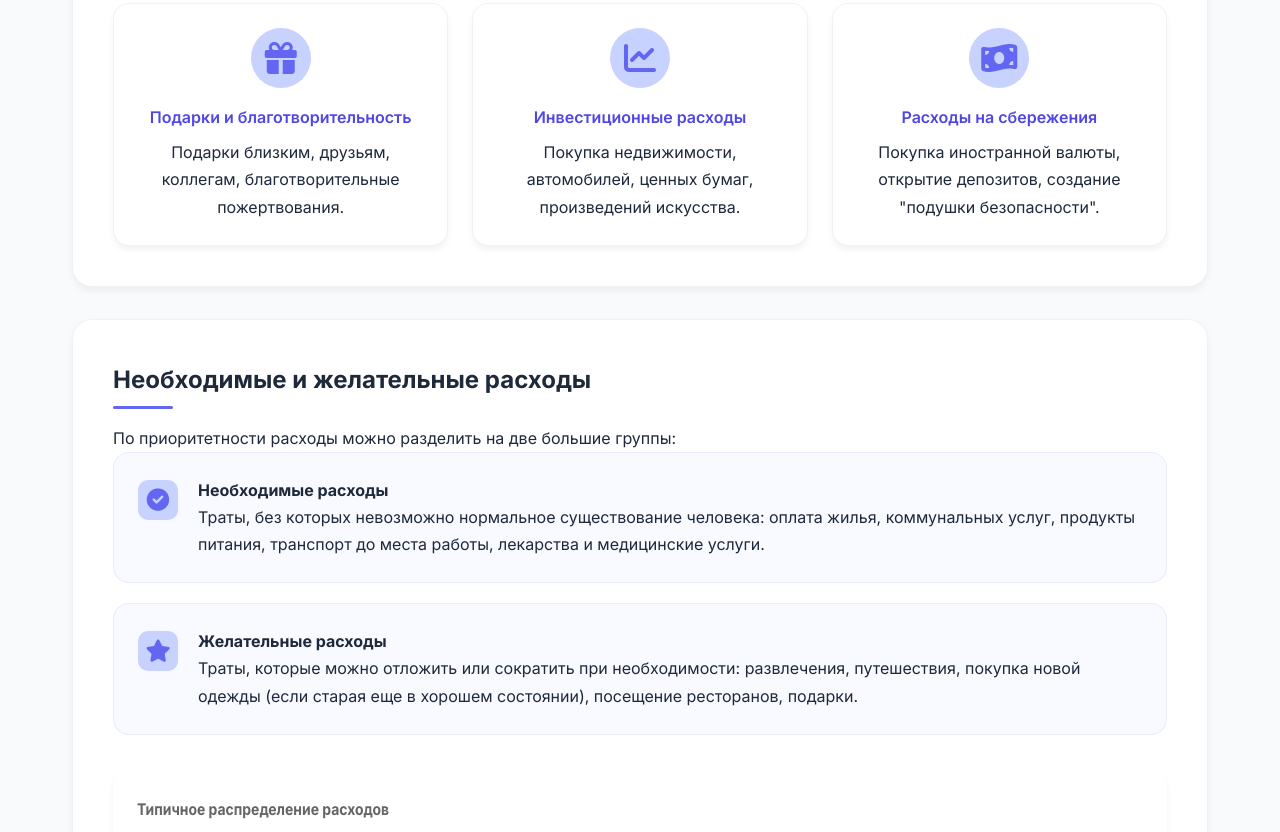
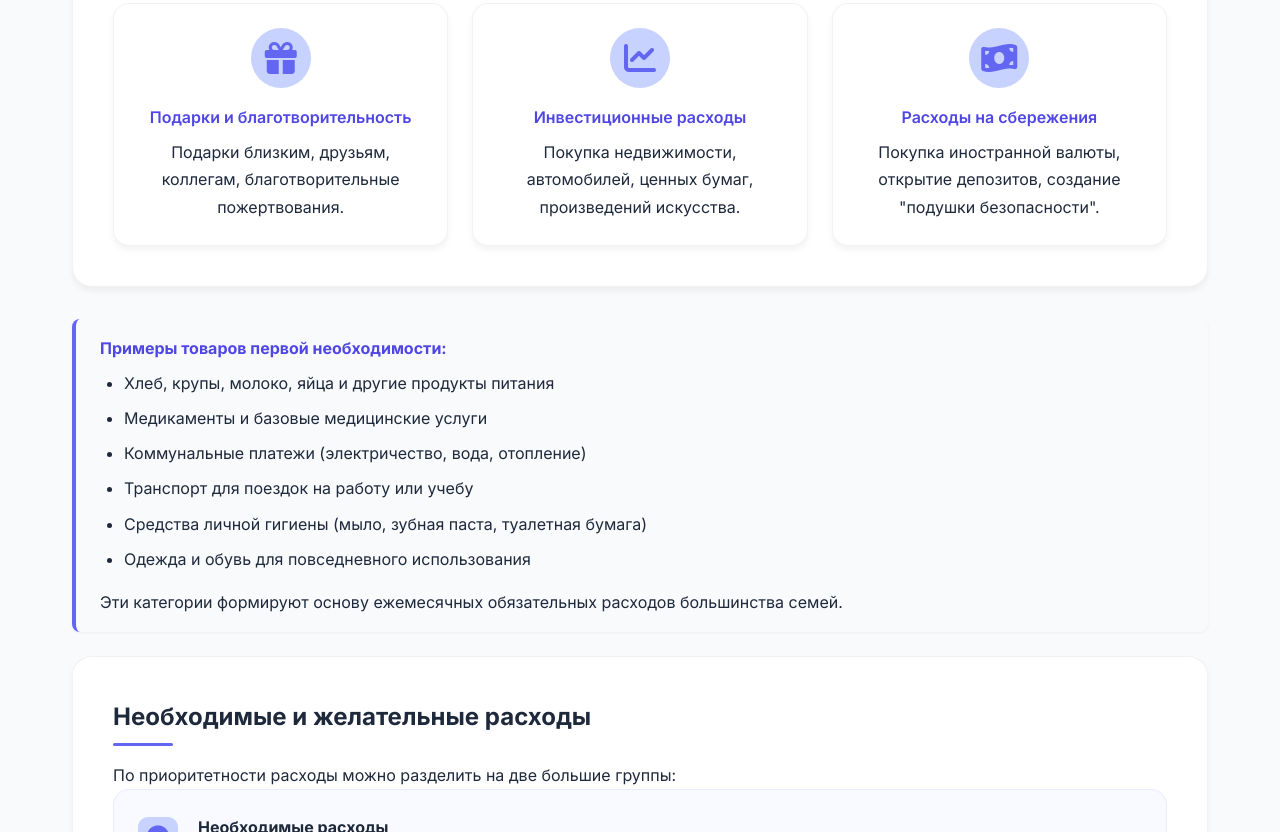
Before and after one commit to Financialsmartbook/Financial-Smart-book, a plain HTML site: page subtopic2-2.html in a window 1280 px wide. Shown: the part 1717-2549 px from the top of the page. Drawn offline with nearby package versions, Linux system fonts and the light colour scheme.

Commit message:
Обновлены данные

```diff
--- a/subtopic2-2.html
+++ b/subtopic2-2.html
@@ -699,6 +699,28 @@
                 font-size: 2rem;
             }
         }
+        .example-box {
+    background: #f8fafc;
+    border-left: 4px solid #6366f1;
+    padding: 1rem 1.5rem;
+    margin: 1.5rem 0;
+    border-radius: 0.5rem;
+    box-shadow: 0 1px 3px rgba(0, 0, 0, 0.05);
+}
+
+.example-box h4 {
+    margin-top: 0;
+    color: var(--secondary);
+}
+
+.example-box ul {
+    padding-left: 1.5rem;
+    margin: 0.5rem 0 1rem;
+}
+
+.example-box li {
+    margin-bottom: 0.5rem;
+}
     </style>
 </head>
 <body>
@@ -738,7 +760,7 @@
                 <div class="stats-grid">
                     <div class="stat-card">
                         <div class="stat-value">70%</div>
-                        <div class="stat-description">Расходов у среднего россиянина приходится на товары первой необходимости</div>
+                        <div class="stat-description">В среднем составляют расходы россиянина на товары первой необходимости</div>
                     </div>
                     <div class="stat-card">
                         <div class="stat-value">15%</div>
@@ -755,7 +777,6 @@
             <section class="section-card">
                 <h2 class="section-title">Группы расходов</h2>
                 <p>Расходы можно классифицировать по различным критериям. Наиболее распространенным является деление на следующие группы:</p>
-
                 <div class="expense-categories">
                     <div class="category-card">
                         <div class="category-icon">
@@ -806,6 +827,20 @@
                     </div>
                 </div>
             </section>
+            </section>
+            <div class="example-box">
+    <h4>Примеры товаров первой необходимости:</h4>
+    <ul>
+        <li>Хлеб, крупы, молоко, яйца и другие продукты питания</li>
+        <li>Медикаменты и базовые медицинские услуги</li>
+        <li>Коммунальные платежи (электричество, вода, отопление)</li>
+        <li>Транспорт для поездок на работу или учебу</li>
+        <li>Средства личной гигиены (мыло, зубная паста, туалетная бумага)</li>
+        <li>Одежда и обувь для повседневного использования</li>
+    </ul>
+    <p>Эти категории формируют основу ежемесячных обязательных расходов большинства семей.</p>
+</div>
+</section>
 
             <!-- Необходимые и желательные расходы -->
             <section class="section-card">
```
